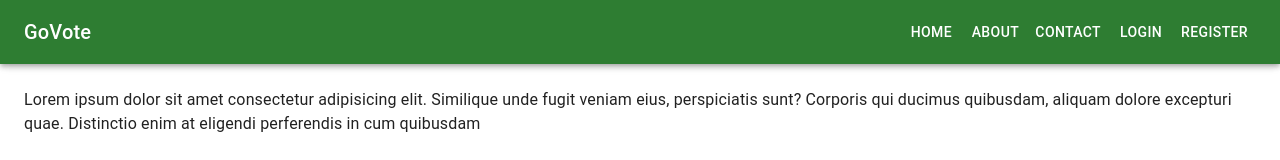
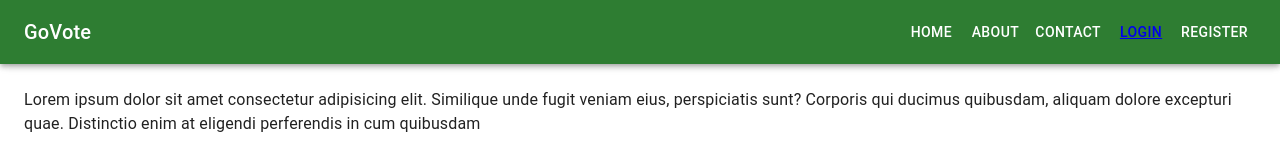
Before and after one commit to johnnylayson543/Major-Group-Project---GoVote-E-Voting-Web-App, a Next.js app: page / in a window 1280 px wide. Shown: the top 160 px of the page. Built offline with nearby package versions, Linux system fonts and the light colour scheme.

Commit message:
login in nav bar
login is now clickable and redirects to login page

```diff
--- a/src/app/page.js
+++ b/src/app/page.js
@@ -15,6 +15,7 @@ import MenuIcon from '@mui/icons-material/Menu';
 import Toolbar from '@mui/material/Toolbar';
 import Typography from '@mui/material/Typography';
 import Button from '@mui/material/Button';
+import Link from '@mui/material/Link';
 /*
 import Card from '@material-ui/core/Card';
 import CardActions from '@material-ui/core/CardActions';
@@ -26,7 +27,7 @@ import ButtonBase from '@material-ui/core/ButtonBase';
 global.mongoURL = "mongodb+srv://evote.kyxphj1.mongodb.net/?authSource=%24external&authMechanism=MONGODB-X509&retryWrites=true&w=majority";
 
 const drawerWidth = 240;
-const navItems = ['Home', 'About', 'Contact', 'Login', 'Register'];
+const navItems = ['Home', 'About', 'Contact',<a href="./login/">Login </a>, 'Register'];
 
 function DrawerAppBar(props) {
 
@@ -107,6 +108,7 @@ function DrawerAppBar(props) {
 
 
 
+
       </nav>
 
       <Box component="main" sx={{ p: 3 }}>
--- a/src/app/page.module.css
+++ b/src/app/page.module.css
@@ -227,3 +227,7 @@
     transform: rotate(0deg);
   }
 }
+
+Link {
+  color: inherit;
+}
```
